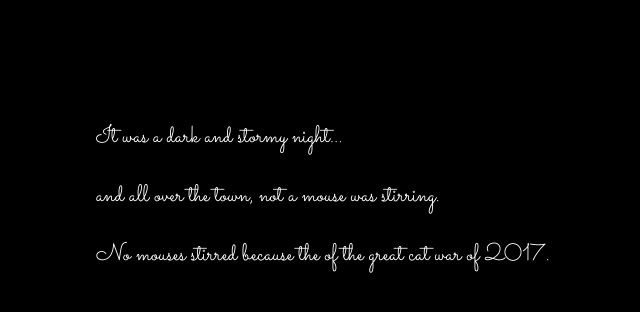
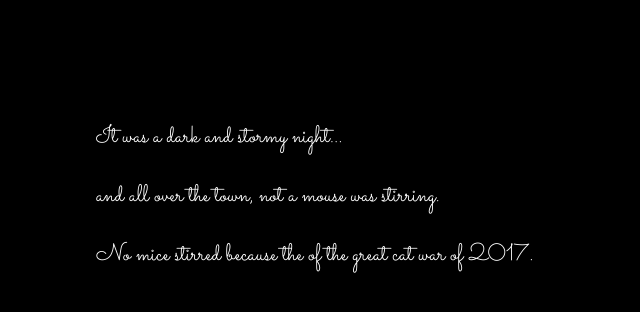
Before and after one commit to kraulk/fireside-story, a plain HTML site: page index.html in a window 1280 px wide. Shown: the whole page, without its empty margins (224-864 px from the left). Drawn offline with Linux system fonts and the light colour scheme.

Commit message:
fixed typo

```diff
--- a/index.html
+++ b/index.html
@@ -7,6 +7,6 @@
 <body>
 	<p>It was a dark and stormy night...</p>
 	<p>and all over the town, not a mouse was stirring.</p>
-	<p>No mouses stirred because the of the great cat war of 2017.</p>
+	<p>No mice stirred because the of the great cat war of 2017.</p>
 </body>
 </html>
```
